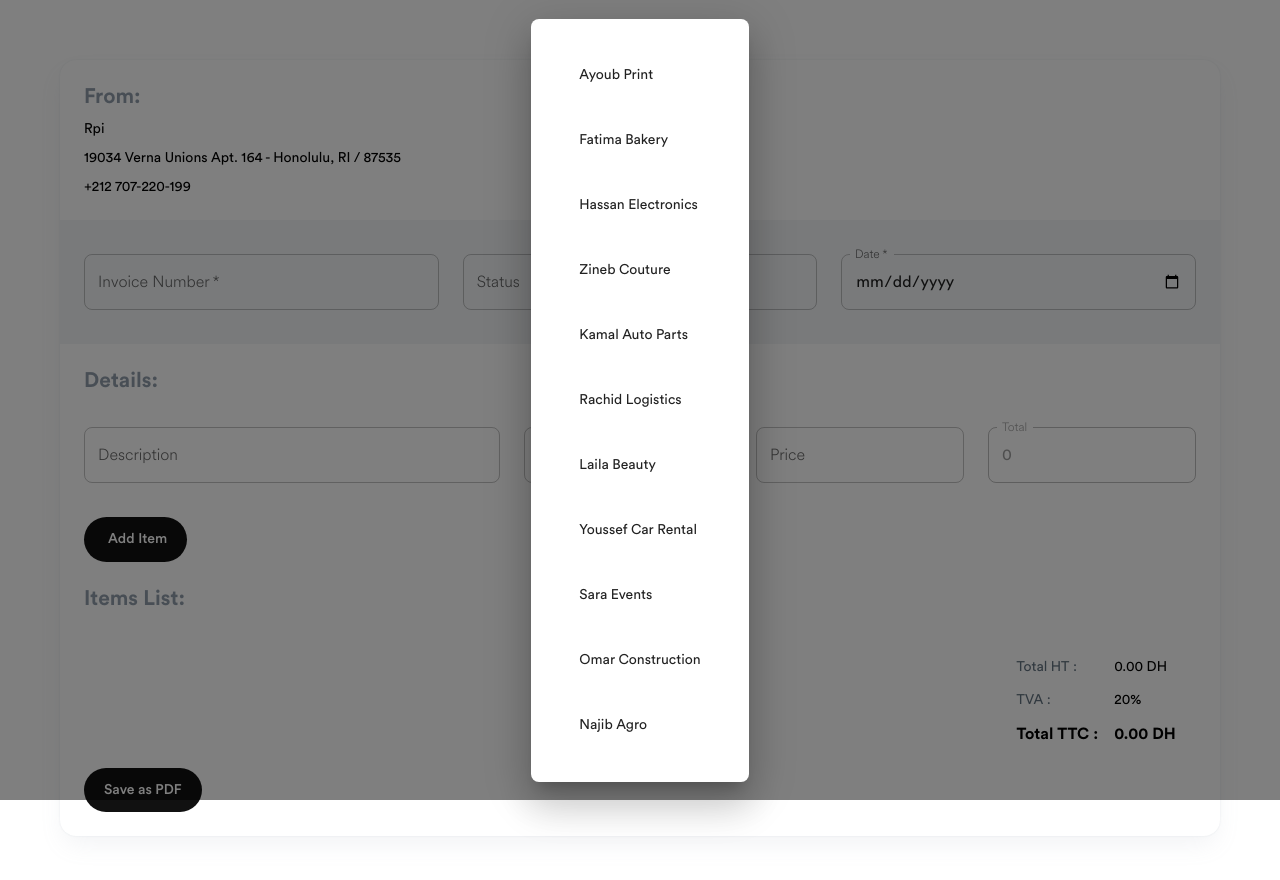
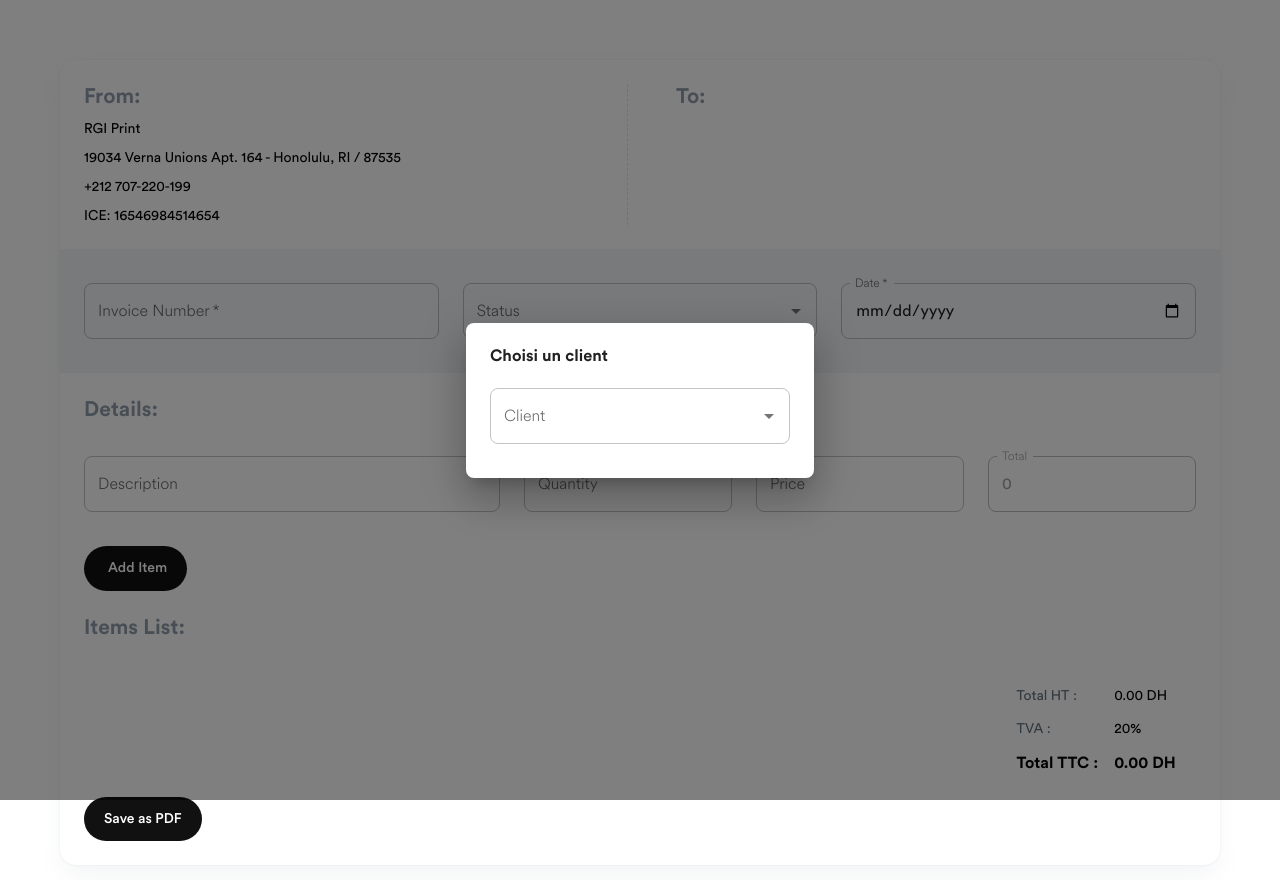
Before and after one commit to ayoubjdad/rpi, a React (Create React App) app in the folder frontend/: page / in a window 1280 px wide. Both pictures are taken after a click on the icon 1188 px from the left and 92 px from the top of the page. Shown: the top 880 px of the page. Built offline with nearby package versions, Linux system fonts and the light colour scheme.

Commit message:
frontend: stable working version

```diff
--- a/frontend/src/pages/dashboard/invoice/Invoice.jsx
+++ b/frontend/src/pages/dashboard/invoice/Invoice.jsx
@@ -1,7 +1,14 @@
 import React, { useState } from "react";
 import { jsPDF } from "jspdf";
 import styles from "./Invoice.module.scss";
-import { TextField, Button, ThemeProvider, Dialog, Box } from "@mui/material";
+import {
+  TextField,
+  Button,
+  ThemeProvider,
+  Dialog,
+  Box,
+  Autocomplete,
+} from "@mui/material";
 import { overrides } from "../../../theme/overrides";
 import { prixEnLettres } from "../../../helpers/function.helper";
 import { clients } from "../../../data/data";
@@ -20,15 +27,7 @@ const initialInvoiceValue = {
       country: "",
     },
   },
-  items: [
-    // {
-    //   description: "Wireless Mouse",
-    //   quantity: 2,
-    //   unitPrice: 25.0,
-    //   taxRate: 10,
-    //   total: 55.0,
-    // },
-  ],
+  items: [],
   totalHT: 0,
   TVA: 20,
   notes: "",
@@ -205,9 +204,10 @@ const Invoice = () => {
                 <h2 className={styles.secondTitle}>From:</h2>
 
                 <div className={styles.from}>
-                  <div>Rpi</div>
+                  <div>RGI Print</div>
                   <div>19034 Verna Unions Apt. 164 - Honolulu, RI / 87535</div>
                   <div>+212 707-220-199</div>
+                  <div>ICE: {clients[0].ICE}</div>
                 </div>
               </div>
 
@@ -244,13 +244,15 @@ const Invoice = () => {
                 margin="normal"
                 required
               />
-              <TextField
-                label="Status"
-                name="invoiceStatus"
-                value={invoice.invoiceStatus}
-                onChange={handleChange}
-                fullWidth
-                margin="normal"
+              <Autocomplete
+                value={invoice.status}
+                options={["Payée", "En cours", "Annulée"]}
+                onChange={(_, value) =>
+                  setInvoice((prev) => ({ ...prev, status: value }))
+                }
+                renderInput={(params) => (
+                  <TextField {...params} label="Status" />
+                )}
               />
               <TextField
                 label="Date"
@@ -389,23 +391,26 @@ const Invoice = () => {
 };
 
 const Popup = ({ open, handleClose, selectClient }) => {
+  const onChange = (value) => {
+    const client = clients.find((client) => client.customerName === value);
+    selectClient((prev) => ({ ...prev, client }));
+    handleClose();
+  };
   return (
     <Dialog onClose={handleClose} open={open}>
-      {clients.map((client) => (
-        <div
-          className={styles.client}
-          onClick={() => {
-            selectClient((prev) => ({ ...prev, client }));
-            handleClose();
-          }}
-        >
-          <div>{client?.customerName}</div>
-          {/* <div>
-            {`${client?.address.street}, ${client?.address.city},  ${client?.address.country}`}
-          </div>
-          <div>{client?.phone}</div> */}
-        </div>
-      ))}
+      <div
+        style={{
+          gap: "12px",
+          display: "grid",
+        }}
+      >
+        <h3>Choisi un client</h3>
+        <Autocomplete
+          options={clients.map((client) => client.customerName)}
+          onChange={(_, value) => onChange(value)}
+          renderInput={(params) => <TextField {...params} label="Client" />}
+        />
+      </div>
     </Dialog>
   );
 };
--- a/frontend/src/pages/dashboard/invoice/Invoice.module.scss
+++ b/frontend/src/pages/dashboard/invoice/Invoice.module.scss
@@ -47,7 +47,7 @@
 
 .client {
   gap: 12px;
-  padding: 24px;
+  padding: 12px;
   display: grid;
   cursor: pointer;
   border-radius: 6px;
--- a/frontend/src/theme/overrides.js
+++ b/frontend/src/theme/overrides.js
@@ -61,6 +61,7 @@ export const overrides = createTheme({
         paper: {
           margin: 0,
           padding: "24px",
+          minWidth: "300px",
           borderRadius: "8px",
         },
       },
```
